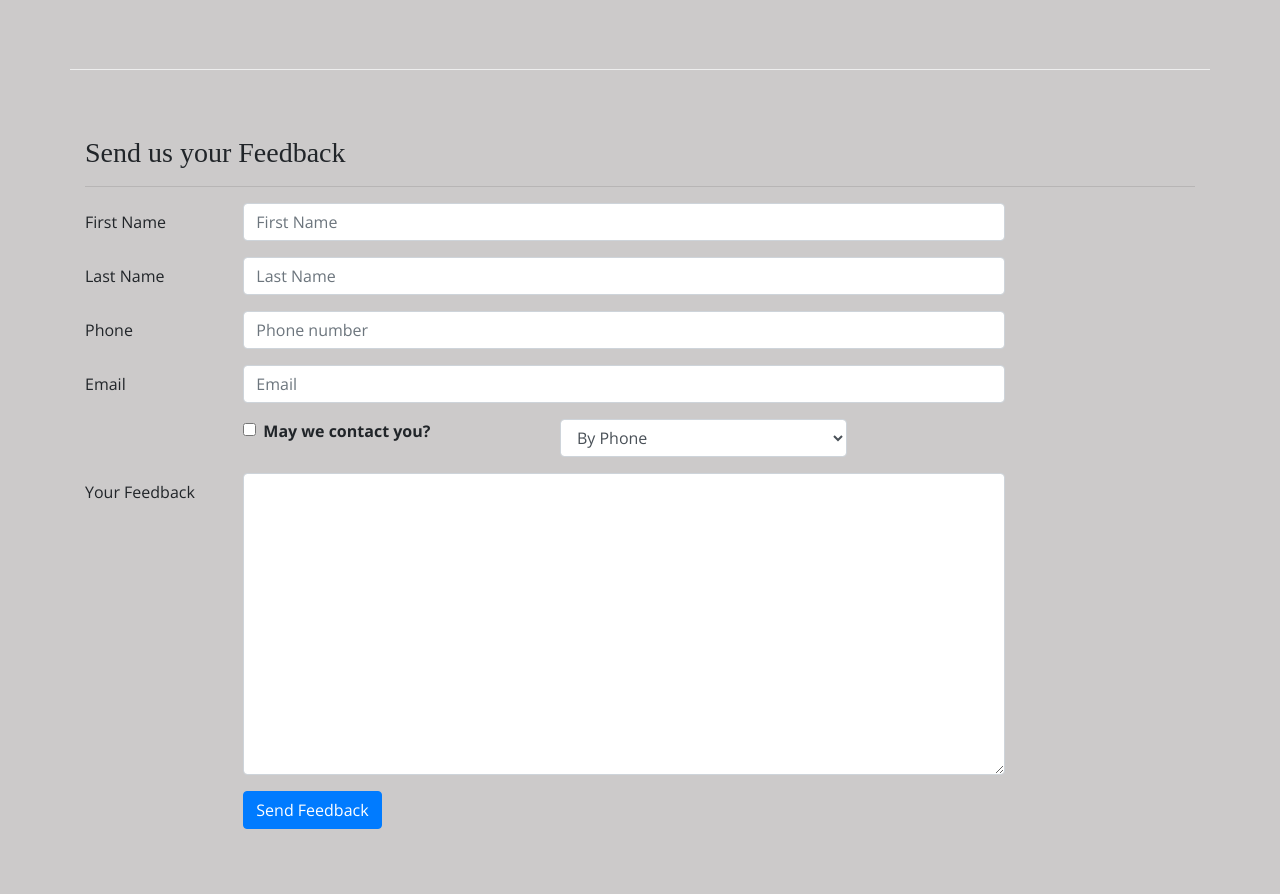
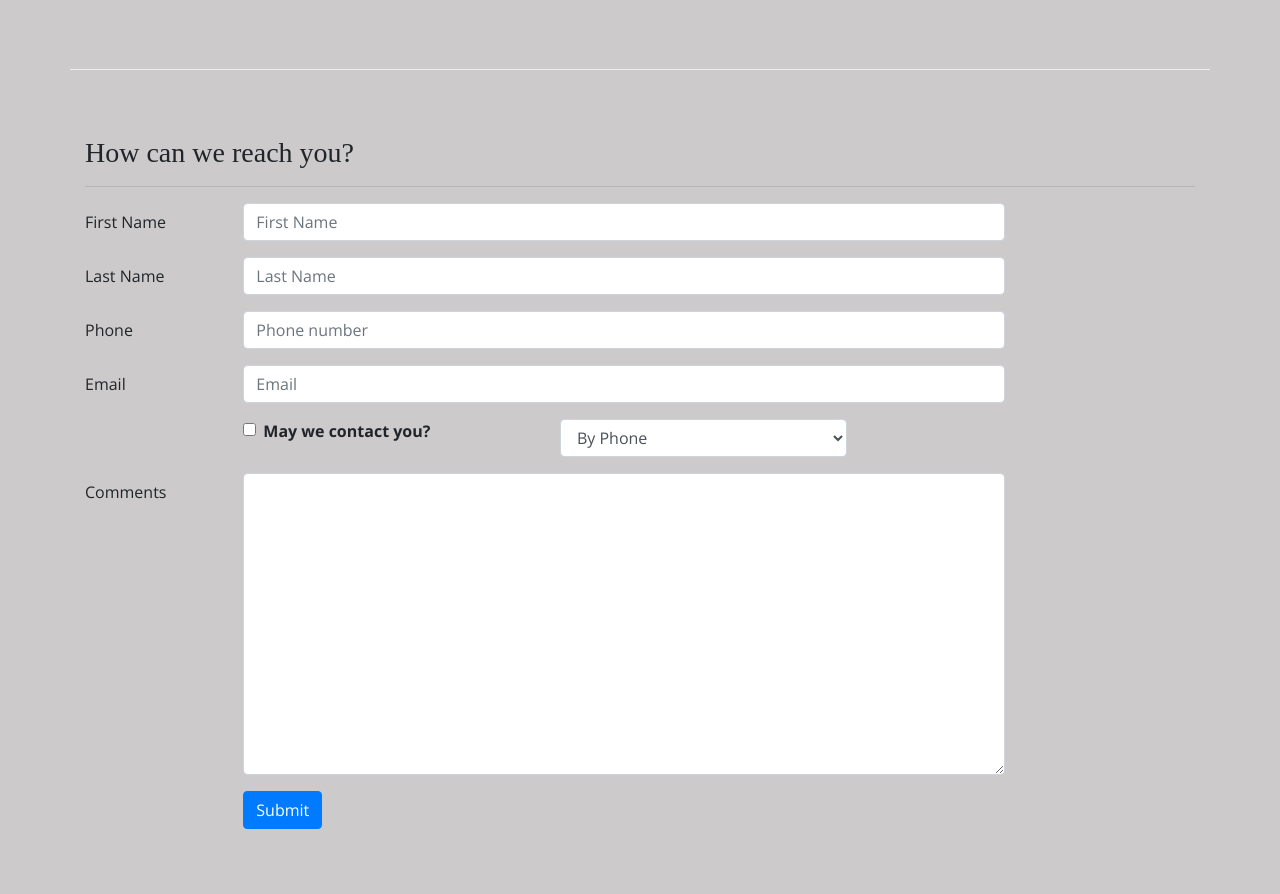
Before and after one commit to tstillinger/MyReactProject, a React (Create React App) app: page /contactus in a window 1280 px wide. Shown: the part 492-1386 px from the top of the page. Built offline with nearby package versions, Linux system fonts and the light colour scheme.

Commit message:
One last change, Final Version B

```diff
--- a/src/components/ContactComponent.js
+++ b/src/components/ContactComponent.js
@@ -67,7 +67,7 @@ class Contact extends Component {
 
                 <div className="row row-content">
                     <div className="col-12">
-                        <h3>Send us your Feedback</h3>
+                        <h3>How can we reach you?</h3>
                         <hr />
                     </div>
                     <div className="col-md-10">
@@ -130,18 +130,18 @@ class Contact extends Component {
                                 </Col>
                             </FormGroup>
                             <FormGroup row>
-                                <Label htmlFor="feedback" md={2}>Your Feedback</Label>
+                                <Label htmlFor="comments" md={2}>Comments</Label>
                                 <Col md={10}>
-                                    <Input type="textarea" id="feedback" name="feedback"
+                                    <Input type="textarea" id="comments" name="comments"
                                         rows="12"
-                                        value={this.state.feedback}
+                                        value={this.state.comments}
                                         onChange={this.handleInputChange}></Input>
                                 </Col>
                             </FormGroup>
                             <FormGroup row>
                                 <Col md={{ size: 10, offset: 2 }}>
                                     <Button type="submit" color="primary">
-                                        Send Feedback
+                                        Submit
                             </Button>
                                 </Col>
                             </FormGroup>
```
